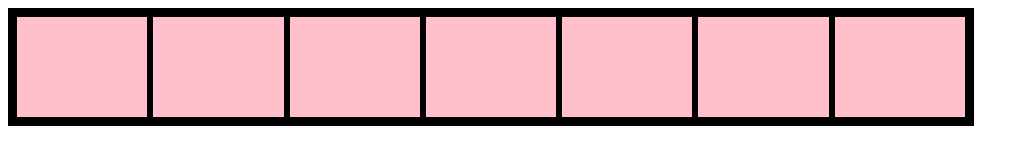
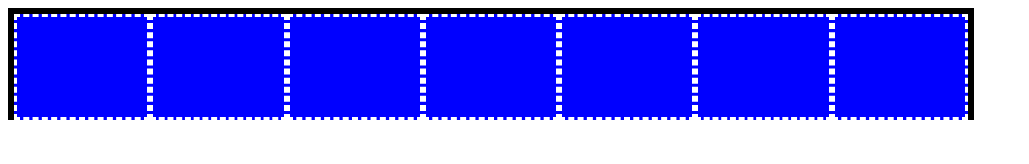
Before and after one commit to gerby876/TOP_etch, a plain HTML site: page index.html in a window 1280 px wide. Shown: the whole page, without its empty margins (0-1029 px from the left). Drawn offline with Linux system fonts and the light colour scheme.

Commit message:
Restyle boxes to make changes easier to notice

```diff
--- a/style.css
+++ b/style.css
@@ -11,7 +11,9 @@
 .box {
     height: 100px;
     width: 100px;
-    border-style: solid;
+    background-color: blue;
+    border-style: dashed;
+    border-color: white;
     flex: 1;
 }
 
@@ -19,5 +21,4 @@
     height: 100px;
     border-style: solid;
     display: flex;
-    flex: 1
 }
```
